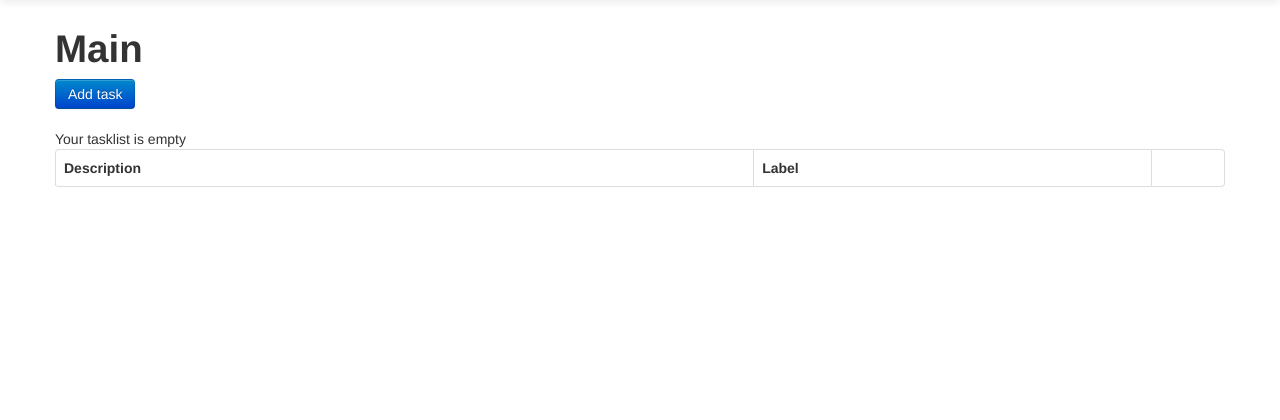
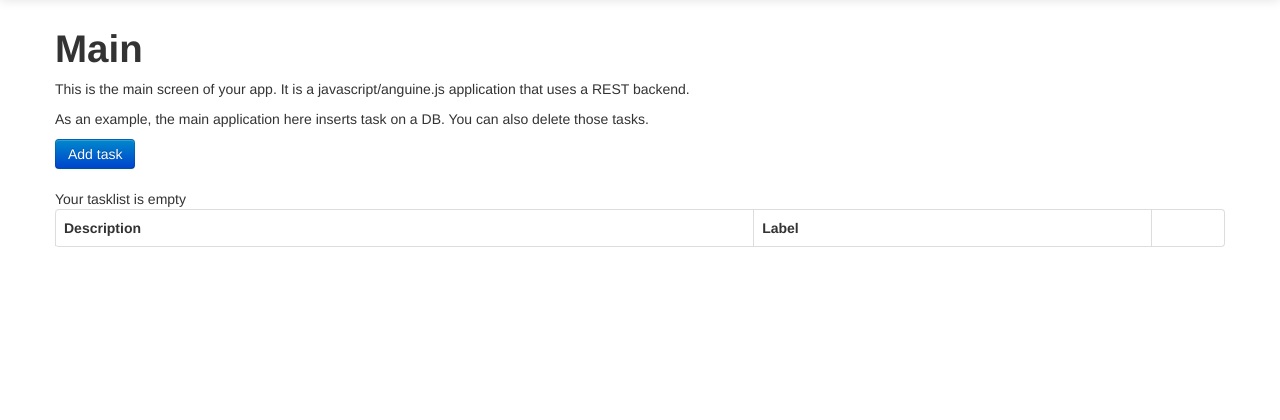
Before and after one commit to nunes/anguine, a Python web app: template resources/templates/main.html in a window 1280 px wide. Shown: the part 41-461 px from the top of the page. Run offline with Jinja, Linux system fonts and the light colour scheme; the template is opened without the code that fills it: most values are stand-ins (such as "Sample title", 1, 10 or a date in 2020); lists and menus that the app fills with data are empty; style sheets or scripts are compiled from the project's sources; some libraries are stand-ins or nearby versions.

Commit message:
changed description text

```diff
--- a/resources/templates/main.html
+++ b/resources/templates/main.html
@@ -4,6 +4,12 @@
 <div ng-controller="WindowCtrl">
 
 	<h1>Main</h1>
+
+	<p>This is the main screen of your app. It is a
+		javascript/anguine.js application that uses a REST backend.</p>
+
+	<p>As an example, the main application here inserts task on a DB.
+		You can also delete those tasks.</p>
 
 	<button class="btn btn-primary" href="#addTaskModal" role="button"
 		data-toggle="modal">Add task</button>
@@ -26,8 +32,7 @@
 				<td>{{ task.label }}</td>
 				<td class="text-center">
 					<button class="btn btn-danger" href="#deleteTaskModal"
-						role="button" data-toggle="modal"
-						ng-click="openRemoveTask(task)">
+						role="button" data-toggle="modal" ng-click="openRemoveTask(task)">
 						<i class="icon-trash icon-white"></i>
 					</button>
 				</td>
@@ -86,6 +91,4 @@
 
 </div>
 
-{% endraw %}
-
-{% endblock %}
+{% endraw %} {% endblock %}
```
Also changed, not shown: README.md.
